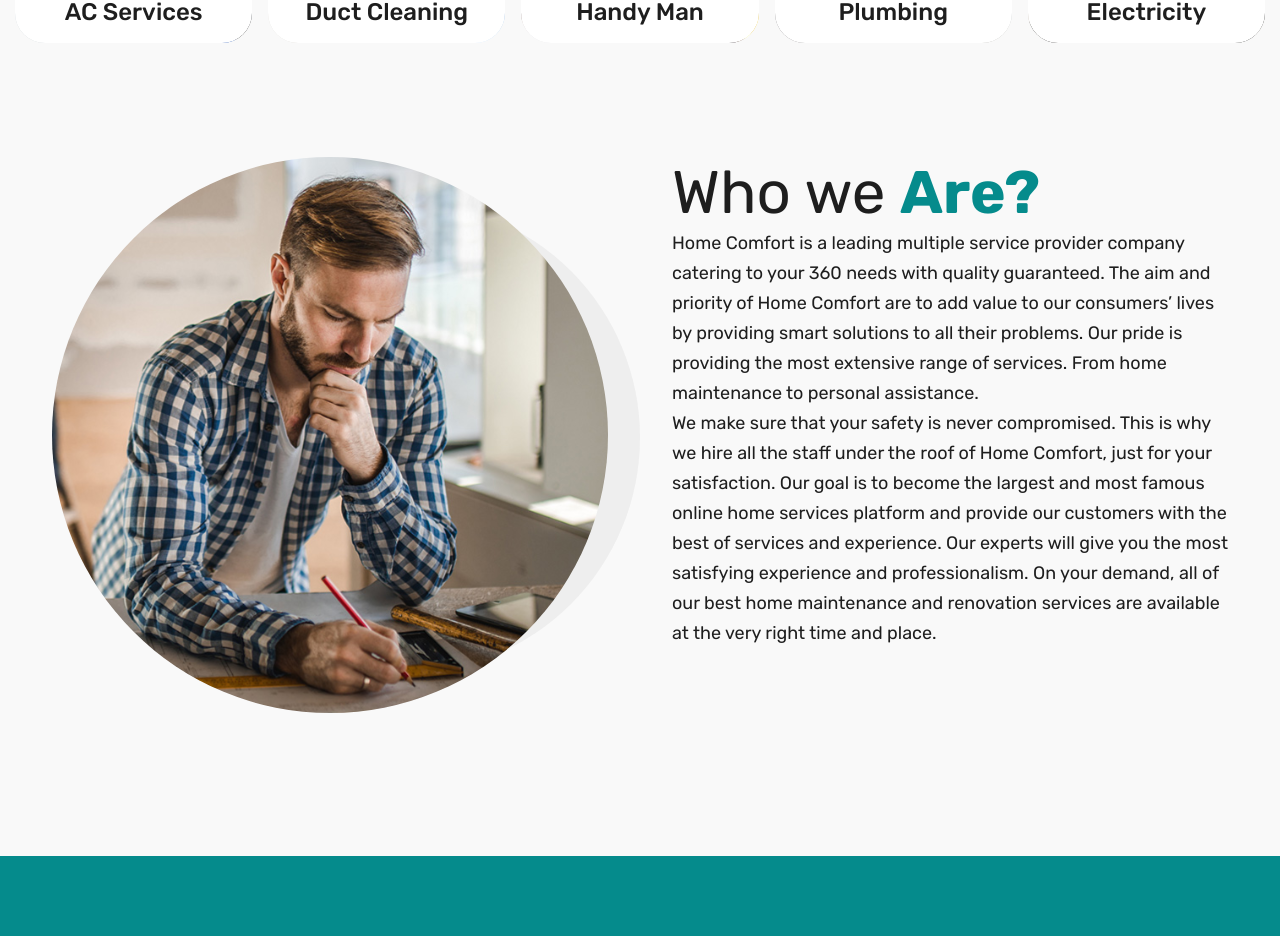
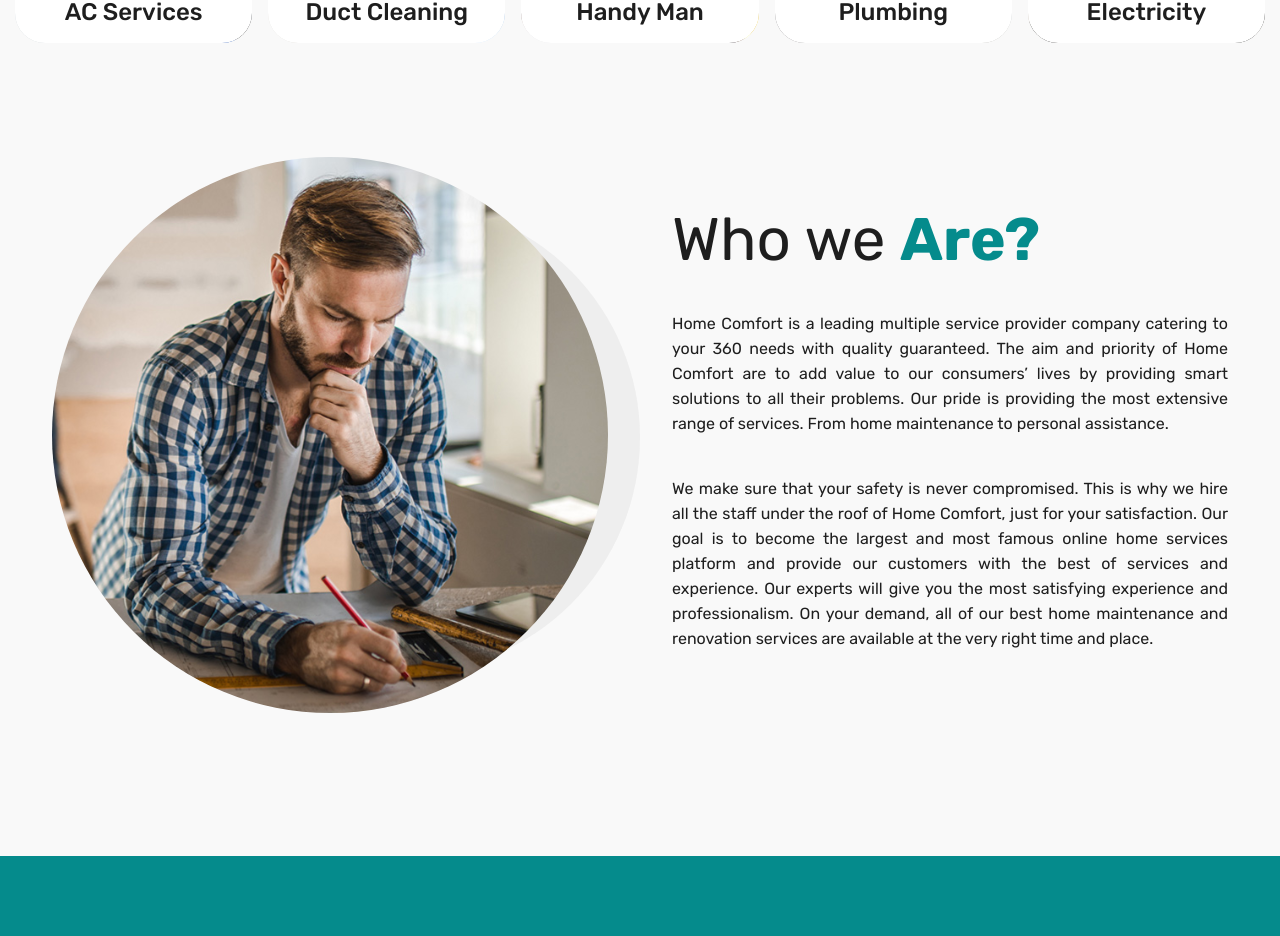
Before and after one commit to hamid22794/first_app, a React (Create React App) app: page / in a window 1280 px wide. Shown: the part 1316-2252 px from the top of the page. Built offline with nearby package versions, Linux system fonts and the light colour scheme.

Commit message:
final homepage

```diff
--- a/src/pages/homePage/components/whoWeAre.js
+++ b/src/pages/homePage/components/whoWeAre.js
@@ -24,6 +24,7 @@
                 pride is providing the most extensive range of services. From
                 home maintenance to personal assistance.
               </p>
+
               <p>
                 We make sure that your safety is never compromised. This is why
                 we hire all the staff under the roof of Home Comfort, just for
--- a/src/pages/homePage/style.css
+++ b/src/pages/homePage/style.css
@@ -235,7 +235,7 @@
     color: #058B8C;
     font-size: 60px;
     font-weight: 700;
-    word-wrap: break-word
+    word-wrap: break-word;
 }
 
 .who_we_are .left_side {
@@ -254,14 +254,20 @@
 .who_we_are .right_side {
     padding: 2rem;
     width: 100%;
+    display: flex;
+    flex-direction: column;
+    gap: 16px;
+    justify-content: center;
 }
 
 .who_we_are .right_side .text p {
     color: #1E1E1E;
-    font-size: 18px;
+    font-size: 16px;
     font-weight: 400;
-    line-height: 30px;
+    line-height: 25px;
     word-wrap: break-word;
+    padding: 20px 0px;
+    text-align: justify;
 }
 
 /* Company Authority*/
```
